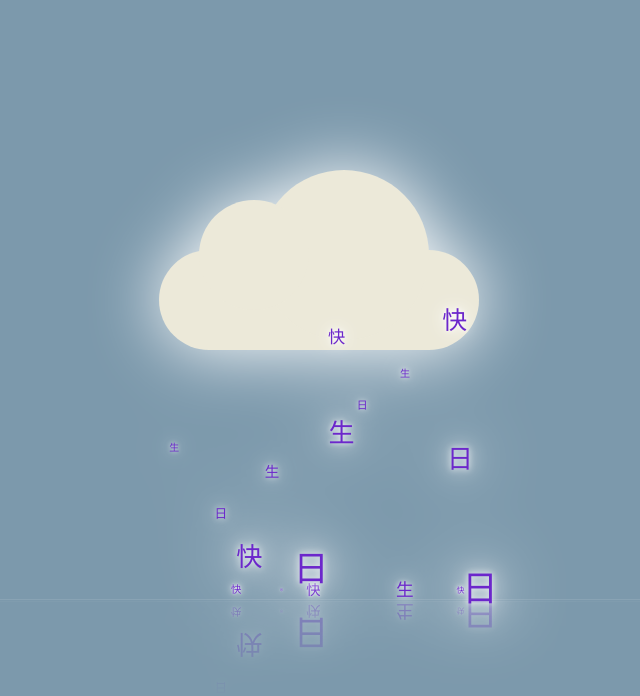
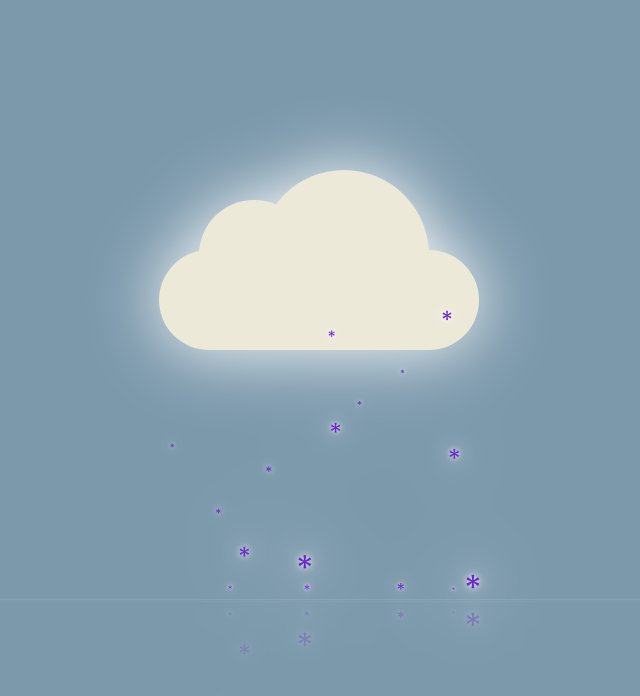
Before and after one commit to Kay-Chu/css-effect-practice, a plain HTML site: page index.html in a window 1280 px wide. Shown: the whole page, without its empty margins (321-961 px from the left). Drawn offline with Linux system fonts and the light colour scheme.

Commit message:
Update index.html

```diff
--- a/index.html
+++ b/index.html
@@ -13,7 +13,7 @@
 
     <script>
         function randomText(){
-            var text = ("生日快乐");
+            var text = ("*");
             letter = text[Math.floor(Math.random()*text.length)];
             return letter;
         }
```
